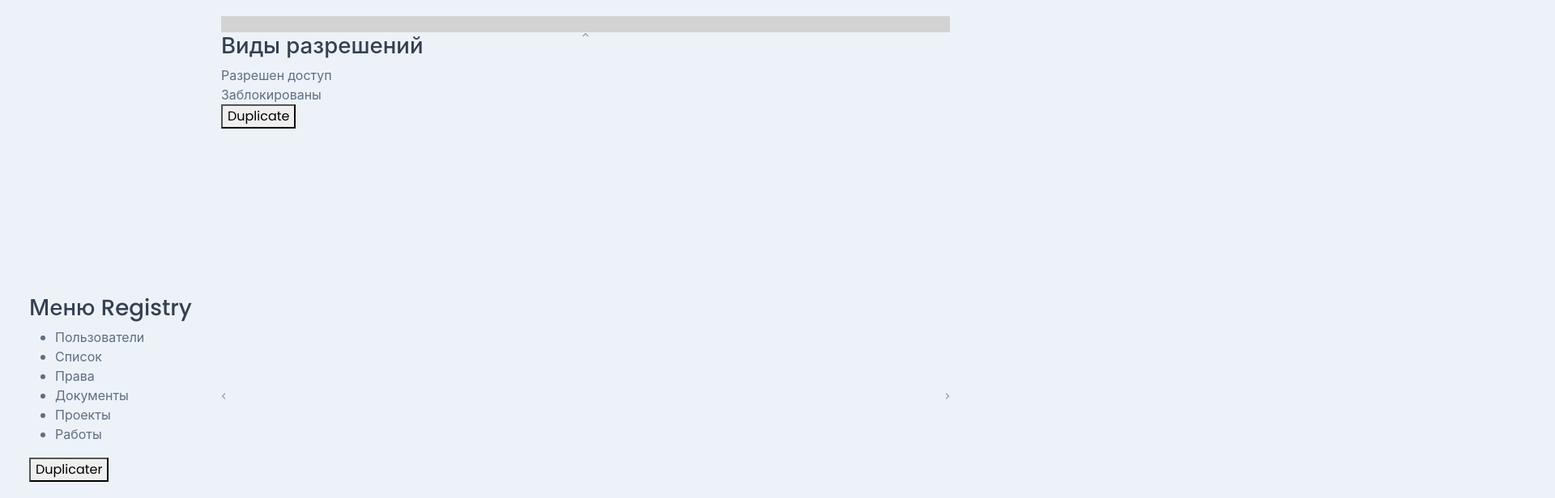
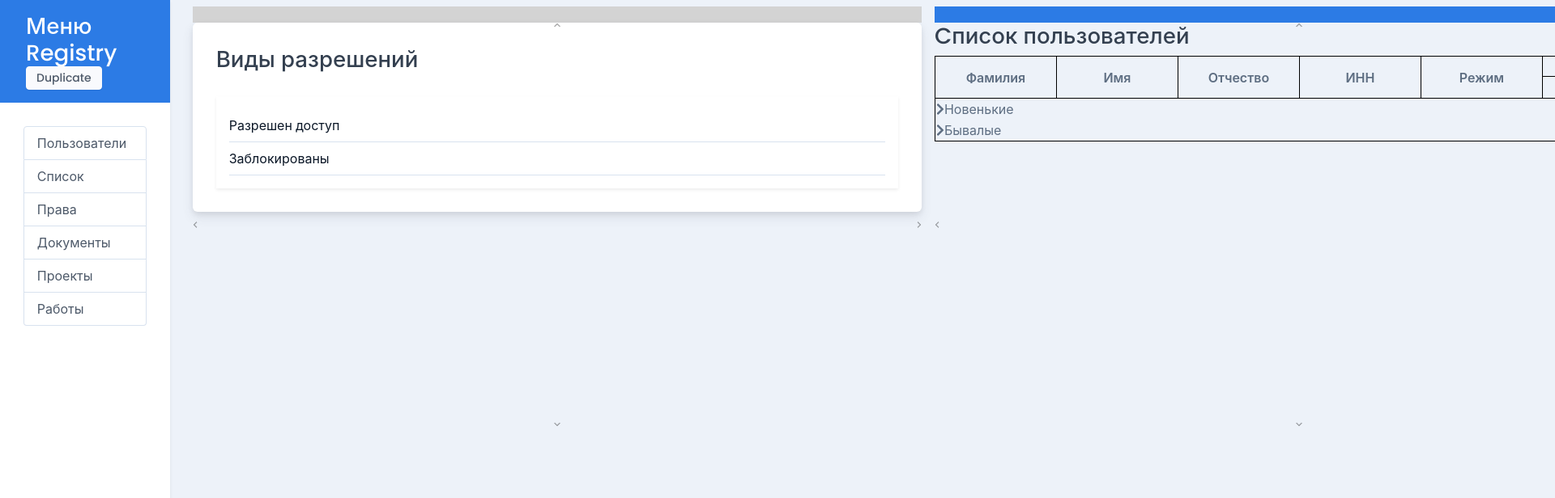
Before and after one commit to Mayagozel01/FalconApp, a React (Vite) app: page / in a window 1280 px wide. Shown: the top 616 px of the page at 81% size, 1920 px wide, since content can reach past the window. Built offline with nearby package versions, Linux system fonts and the light colour scheme.

Commit message:
added some template styles

```diff
--- /dev/null
+++ b/src/entities/components/Actions.tsx
@@ -0,0 +1,22 @@
+import {
+    faChevronDown,
+    faChevronRight,
+    faEdit,
+    faTrashAlt,
+  } from "@fortawesome/free-solid-svg-icons";
+  import { Button } from "react-bootstrap";
+
+import { FontAwesomeIcon } from "@fortawesome/react-fontawesome";
+
+// Actions component for edit and delete buttons
+const Actions = () => (
+    <div className="end-0 top-50 pe-3 translate-middle-y hover-actions">
+      <Button variant="light" size="sm" className="border-300 me-1 text-600">
+        <FontAwesomeIcon icon={faEdit} />
+      </Button>
+      <Button variant="light" size="sm" className="border-300 text-600">
+        <FontAwesomeIcon icon={faTrashAlt} />
+      </Button>
+    </div>
+  );
+  export default Actions;
--- a/src/entities/layouts/Card.tsx
+++ b/src/entities/layouts/Card.tsx
@@ -6,73 +6,30 @@ import {
 } from "@fortawesome/free-solid-svg-icons";
 import { FontAwesomeIcon } from "@fortawesome/react-fontawesome";
 import { useVirtualizer } from "@tanstack/react-virtual";
-import React, { useMemo, useRef, useState } from "react";
-import { Button } from "react-bootstrap";
+import React, { useMemo, useRef, useState, useCallback } from "react";
 import { useDispatch } from "react-redux";
 import { addLayout } from "../../widgets/layouts-manager/layoutsSlice";
-
-// Actions component for edit and delete buttons
-const Actions = () => (
-  <div className="end-0 top-50 pe-3 translate-middle-y hover-actions">
-    <Button variant="light" size="sm" className="border-300 me-1 text-600">
-      <FontAwesomeIcon icon={faEdit} />
-    </Button>
-    <Button variant="light" size="sm" className="border-300 text-600">
-      <FontAwesomeIcon icon={faTrashAlt} />
-    </Button>
-  </div>
-);
-
-const groupHeaders = (headers) => {
-  const groups = new Map();
-
-  headers.forEach((header) => {
-    const { id, parentId } = header;
-
-    if (!parentId) {
-      // Создаем или обновляем группу для родительского заголовка
-      const group = groups.get(id) || { parent: null, children: [] };
-      group.parent = header;
-      groups.set(id, group);
-    } else {
-      // Создаем или обновляем группу для дочернего заголовка
-      const group = groups.get(parentId) || { parent: null, children: [] };
-      group.children.push(header);
-      groups.set(parentId, group);
-    }
-  });
-
-  return Array.from(groups.values());
-};
-
-const groupRows = (rows) => {
-  const rowMap = new Map();
-  rows.forEach((row) => rowMap.set(row.id, { ...row, children: [] }));
-  rows.forEach((row) => {
-    if (row.parentId && rowMap.has(row.parentId)) {
-      rowMap.get(row.parentId).children.push(rowMap.get(row.id));
-    }
-  });
-  return Array.from(rowMap.values()).filter((row) => !row.parentId);
-};
+import Actions from "entities/components/Actions";
+import { groupHeaders, groupRows } from "entities/utils/dataGrouping";
 
 const ChildRowsVirtualized = ({ children, dispatch, onCellClick, headers }) => {
   const parentRef = useRef(null);
 
   const rowVirtualizer = useVirtualizer({
     count: children.length,
-    estimateSize: () => 60, // Estimated height of each row
+    estimateSize: () => 60,
     getScrollElement: () => parentRef.current,
-    overscan: 15, // Number of rows to render outside the visible area
+    overscan: 15,
   });
 
+  const handleChildRowClick = useCallback((child) => {
+    const cellData = { ...child, name: "ClickedCellComponent", headers };
+    dispatch(addLayout(cellData));
+    onCellClick(cellData);
+  }, [dispatch, onCellClick, headers]);
+
   return (
-    <tr>
-      <td
-        //colSpan="100%"
-        className="m-0 p-0 "
-      >
-        <div ref={parentRef}>
+    <tbody ref={parentRef}>
       <div
         style={{
           height: `${rowVirtualizer.getTotalSize()}px`,
@@ -91,12 +48,7 @@ const ChildRowsVirtualized = ({ children, dispatch, onCellClick, headers }) => {
                 transform: `translateY(${virtualRow.start}px)`,
                 width: "100%",
               }}
-                  onClick={() => {
-                    const cellData = { ...child, name: "ClickedCellComponent", headers };
-                    console.log(cellData);
-                    dispatch(addLayout(cellData));
-                    onCellClick(cellData);
-                  }}
+              onClick={() => handleChildRowClick(child)}
             >
               {child.cells.map((cell, idx) => (
                 <td
@@ -111,16 +63,11 @@ const ChildRowsVirtualized = ({ children, dispatch, onCellClick, headers }) => {
                   {cell.value}
                 </td>
               ))}
-                  <td className="w-auto" style={{ border: "1px solid black" }}>
-                    <Actions />
-                  </td>
             </tr>
           );
         })}
       </div>
-        </div>
-      </td>
-    </tr>
+    </tbody>
   );
 };
 
@@ -128,35 +75,36 @@ const Card = ({ content }) => {
   const [expandedRows, setExpandedRows] = useState({});
   const [clickedCell, setClickedCell] = useState(null);
   const dispatch = useDispatch();
+  const headers = content.structure.header;
 
-  // Toggle expanded state for a row
-  const toggleExpanded = (rowId) => {
+  const toggleExpanded = useCallback((rowId) => {
     setExpandedRows((prev) => ({
       ...prev,
       [rowId]: !prev[rowId],
     }));
-  };
-  const handleCellClick = (cellData) => {
+  }, []);
+
+  const handleCellClick = useCallback((cellData) => {
     setClickedCell({
       ...cellData,
-    headers})
-  };
-  const headers = content.structure.header;
+      headers,
+    });
+  }, [headers]);
+
   const groupedHeaders = useMemo(() => groupHeaders(headers), [headers]);
   const groupedRows = useMemo(
     () => groupRows(content.structure.rows),
     [content.structure.rows]
   );
 
+  const handleParentRowClick = useCallback((rowId) => {
+    toggleExpanded(rowId);
+  }, [toggleExpanded]);
+
   return (
-    <div style={{ width: "100%", height: "auto" }}>
+    <div style={{ width: "100%", height: "auto" }} className="">
       <h3>{content.structure.tableName}</h3>
-      <table
-        //hover
-        //bordered
-        //responsive
-        style={{ border: "1px solid black", width: "100%" }}
-      >
+      <table style={{ border: "1px solid black", width: "100%" }}>
         <thead>
           <tr>
             {groupedHeaders.map((group, index) => (
@@ -192,11 +140,10 @@ const Card = ({ content }) => {
         <tbody>
           {groupedRows.map((row) => (
             <React.Fragment key={row.id}>
-              {/* Render parent row */}
               <tr>
                 <td
                   colSpan={groupedHeaders.length}
-                  onClick={() => toggleExpanded(row.id)}
+                  onClick={() => handleParentRowClick(row.id)}
                 >
                   {row.children.length > 0 && (
                     <FontAwesomeIcon
@@ -207,12 +154,7 @@ const Card = ({ content }) => {
                   )}
                   {row.cells[0].value}
                 </td>
-                <td>
-                  <Actions />
-                </td>
               </tr>
-
-              {/* Render virtualized child rows if expanded */}
               {expandedRows[row.id] && (
                 <ChildRowsVirtualized
                   children={row.children}
@@ -225,16 +167,6 @@ const Card = ({ content }) => {
           ))}
         </tbody>
       </table>
-
-      <div className="d-flex justify-content-between mt-2">
-        <button
-          onClick={() => dispatch(addLayout(content))}
-          className="btn btn-primary"
-        >
-          Duplicate
-        </button>
-        <button className="btn btn-secondary">Add 2 Rows</button>
-      </div>
     </div>
   );
 };
--- a/src/entities/layouts/MainLayout.tsx
+++ b/src/entities/layouts/MainLayout.tsx
@@ -1,6 +1,6 @@
 import React from "react";
 import { ReactNode } from "react";
-import { Navbar } from "react-bootstrap";
+
 
 type MainLayoutProps = {
   children: ReactNode;
@@ -8,8 +8,8 @@ type MainLayoutProps = {
 
 export const MainLayout = ({ children }: MainLayoutProps) => {
   return (
-    <Navbar variant="light" expand="lg">
+    <>
       {children}
-    </Navbar>
+    </>
   );
 };
--- a/src/entities/layouts/Permission.tsx
+++ b/src/entities/layouts/Permission.tsx
@@ -1,26 +1,37 @@
 import React from "react";
 import { useDispatch } from "react-redux";
+import { Card, Button } from "react-bootstrap";
 import { addLayout } from "../../widgets/layouts-manager/layoutsSlice";
 
-const Permission = ({ ...rest }) => {
+const Permission = ({ title, content, ...rest }) => {
   const dispatch = useDispatch();
-  console.log(rest);
+
   const handleDuplicate = () => {
-    dispatch(addLayout(rest)); // Создаем копию props перед отправкой
+    dispatch(addLayout({ title, content, ...rest }));
   };
-  console.log("Permission props:", rest);
+
+  if (!content?.structure?.rows?.length) {
+    return <div className="text-muted p-3">No permission data available</div>;
+  }
+
   return (
-    <div>
-      <h3>{rest.title?.value}</h3>
-      {rest.content?.structure.rows?.map((row) => (
-        <div key={row.id}>
-          {row.cells.map((cell, index) => (
-            <span key={index}>{cell?.value} </span>
-          ))}
-        </div>
-      ))}
-      <button onClick={handleDuplicate}>Duplicate</button>
-    </div>
+    <Card className="p-4">
+      <h3 className="mb-4">{title?.value || "Permission"}</h3>
+      <div className="p-3 shadow-sm">
+        {content.structure.rows.map((row) => (
+          <div
+            key={row.id}
+            className="border-bottom py-2 d-flex flex-wrap align-items-center"
+          >
+            {row.cells.map((cell, idx) => (
+              <span key={idx} className="me-3 text-dark">
+                {cell?.value}
+              </span>
+            ))}
+          </div>
+        ))}
+      </div>
+    </Card>
   );
 };
 
--- a/src/entities/layouts/Registry.tsx
+++ b/src/entities/layouts/Registry.tsx
@@ -1,51 +1,77 @@
 import { useDispatch } from "react-redux";
 import { addLayout } from "../../widgets/layouts-manager/layoutsSlice";
+import { Navbar, Container, Row, Col, Button } from "react-bootstrap";
 
 const Registry = ({ ...rest }) => {
-  // if (!rest.content?.structure?.rows || !rest.content?.structure?.header) {
-  //   return <div>No data to display</div>; // Обработка отсутствия данных
-  // }
   const dispatch = useDispatch();
+
   const handleDuplicate = () => {
-    dispatch(addLayout(rest)); // Создаем копию props перед отправкой
+    dispatch(addLayout(rest));
   };
-  console.log("REgis props:", rest);
+
+  const { content, title } = rest;
+  const { structure } = content || {};
+  const { rows = [], header = [], view = "table" } = structure || {};
+
+  if (!rows.length || !header.length) {
+    return <div className="text-center p-4">No data to display</div>;
+  }
+
   return (
-    <div>
-      <h3>{rest.title.value} Registry</h3>
-      {rest.content.structure.view === "table" && ( // Отображаем таблицу только если view === 'table'
-        <table>
-          <thead>
+    <div className=" vh-100 bg-white shadow-sm">
+      <Navbar variant="light" bg="primary" expand="sm" className="py-3">
+        <Container fluid>
+          <Row className="w-100 align-items-center">
+            <Col>
+              <h3 className="text-white m-0">{title?.value} Registry</h3>
+            </Col>
+            <Col xs="auto">
+              <Button variant="light" size="sm" onClick={handleDuplicate}>
+                Duplicate
+              </Button>
+            </Col>
+          </Row>
+        </Container>
+      </Navbar>
+
+      <div className="flex-grow-1 p-4 overflow-auto">
+        {view === "table" && (
+          <div className="table-responsive">
+            <table className="table table-bordered table-striped ">
+              <thead className="table-primary">
                 <tr>
-              {rest.content.structure.header.map((header) => (
-                <th key={rest.header.id}>{rest.header.title}</th>
+                  {header.map((h) => (
+                    <th key={h.id}>{h.title}</th>
                   ))}
                 </tr>
               </thead>
               <tbody>
-            {rest.content.structure.rows.map((row) => (
+                {rows.map((row) => (
                   <tr key={row.id}>
-                {row.cells.map((cell, index) => (
-                  <td key={index}>{cell?.value}</td>
+                    {row.cells.map((cell, idx) => (
+                      <td key={idx}>{cell?.value}</td>
                     ))}
                   </tr>
                 ))}
               </tbody>
             </table>
+          </div>
         )}
-      {rest.content.structure.view === "list" && ( // Отображаем список только если view === 'list'
-        <ul>
-          {rest.content.structure.rows.map((row) => (
-            <li key={row.id}>
-              {row.cells.map((cell, index) => (
-                <span key={index}>{cell?.value} </span>
+
+        {view === "list" && (
+          <ul className="list-group">
+            {rows.map((row) => (
+              <li key={row.id} className="list-group-item">
+                {row.cells.map((cell, idx) => (
+                  <span key={idx} className="me-2">
+                    {cell?.value}
+                  </span>
                 ))}
               </li>
             ))}
           </ul>
         )}
-
-      <button onClick={handleDuplicate}>Duplicater</button>
+      </div>
     </div>
   );
 };
--- /dev/null
+++ b/src/entities/utils/dataGrouping.ts
@@ -0,0 +1,58 @@
+interface Header {
+    id: string;
+    parentId?: string;
+    title: string;
+    // Другие свойства заголовка, если есть
+  }
+
+  interface GroupedHeader {
+    parent: Header | null;
+    children: Header[];
+  }
+
+  interface Cell {
+    value: any;
+    // Другие свойства ячейки, если есть
+  }
+
+  interface Row {
+    id: string;
+    parentId?: string;
+    cells: Cell[];
+    // Другие свойства строки, если есть
+  }
+
+  interface GroupedRow extends Row {
+    children: GroupedRow[];
+  }
+
+  export const groupHeaders = (headers: Header[]): GroupedHeader[] => {
+    const groups = new Map<string, GroupedHeader>();
+
+    headers.forEach((header) => {
+      const { id, parentId } = header;
+
+      if (!parentId) {
+        const group = groups.get(id) || { parent: null, children: [] };
+        group.parent = header;
+        groups.set(id, group);
+      } else {
+        const group = groups.get(parentId) || { parent: null, children: [] };
+        group.children.push(header);
+        groups.set(parentId, group);
+      }
+    });
+
+    return Array.from(groups.values());
+  };
+
+  export const groupRows = (rows: Row[]): GroupedRow[] => {
+    const rowMap = new Map<string, GroupedRow>();
+    rows.forEach((row) => rowMap.set(row.id, { ...row, children: [] }));
+    rows.forEach((row) => {
+      if (row.parentId && rowMap.has(row.parentId)) {
+        (rowMap.get(row.parentId) as GroupedRow).children.push(rowMap.get(row.id) as GroupedRow);
+      }
+    });
+    return Array.from(rowMap.values()).filter((row) => !row.parentId);
+  };
--- a/src/widgets/layouts-manager/LayoutContainer.tsx
+++ b/src/widgets/layouts-manager/LayoutContainer.tsx
@@ -1,13 +1,13 @@
-import { MainLayout } from "entities/layouts/MainLayout";
 import { Suspense } from "react";
 import Draggable from "react-draggable";
-import { useDispatch } from "react-redux";
+import { useDispatch, useSelector } from "react-redux";
 import { Resizable } from "react-resizable";
 import { componentsMap } from "widgets/layouts-manager/configs/layoutConfig";
 import { LAYOUT_ORDER } from "widgets/layouts-manager/constants";
-import { updateLayout } from "widgets/layouts-manager/layoutsSlice";
+import { updateLayout,toggleLayoutActive} from "widgets/layouts-manager/layoutsSlice";
 import { UILayout } from "widgets/layouts-manager/types/ui-layout";
 import "./DraggableResizable.css";
+
 
 type LayoutProps = {
   layout: UILayout;
@@ -16,6 +16,10 @@ type LayoutProps = {
 
 export const LayoutContainer = ({ layout, index }: LayoutProps) => {
   const dispatch = useDispatch();
+
+  const isActive = useSelector((state: any) =>
+  state.layouts.layouts.find((l: UILayout) => l.id === layout.id)?.isActive
+);
 
   const onResizeHandler = (_, { size }) => {
     if (size.width !== layout.width || size.height !== layout.height) {
@@ -29,26 +33,41 @@ export const LayoutContainer = ({ layout, index }: LayoutProps) => {
       );
     }
   };
+  const handleSetActive = () => {
+    dispatch(toggleLayoutActive(layout.id));
+  };
+
 
   const LayoutComponent =
     componentsMap[layout.name] || (() => <div>Component not found</div>);
 
+  const handleStyle = {
+    padding: "10px",
+    cursor: "move",
+    backgroundColor: isActive ? "rgb(44, 123, 229)" : "lightgray", // Default light gray
+    color: isActive ? "white" : "black", // Optional: Adjust text color
+  };
+
+
   if (layout.order === LAYOUT_ORDER.MAIN) {
     return (
-      <MainLayout>
+      <div className="vh-100" style={{display:"inline-block"}}>
         <LayoutComponent {...layout} />
-      </MainLayout>
+  </div>
     );
   }
 
   return (
-    <Draggable handle=".handle" key={layout.id}>
-    <div style={{ display: "inline-block" }}>
-      <div className="handle" style={{ padding: "10px", backgroundColor: "lightgray", cursor: "move" }}>
+    <Draggable handle=".handle" key={layout.id}
+    defaultPosition={{ x: 20, y:0 }} >
+    <div style={{ display: "inline-block" }} className="m-2">
+      <div className="handle" style={handleStyle}
+       onClick={handleSetActive}
+      >
       </div>
       <Resizable
         width={layout.width || 200}
-        height={layout.height || 900}
+        height={layout.height || 500}
         onResize={onResizeHandler}
         resizeHandles={["s", "e", "w", "n"]}
       >
@@ -56,7 +75,7 @@ export const LayoutContainer = ({ layout, index }: LayoutProps) => {
           className="draggable-resizable-container"
           style={{
             width: `${layout.width || 900}px`,
-            height: `${layout.height || 900}px`,
+            height: `${layout.height || 500}px`,
           }}
         >
           <Suspense fallback={<div>Loading...</div>}>
--- a/src/widgets/layouts-manager/LayoutManager.tsx
+++ b/src/widgets/layouts-manager/LayoutManager.tsx
@@ -11,14 +11,7 @@ export const LayoutManager = () => {
   }
 
   return (
-    <div
-      style={{
-        display: "flex",
-        flexWrap: "wrap",
-        gap: "20px",
-        padding: "20px",
-      }}
-    >
+    <div style={{display:'flex'}}>
       {layouts.map((layout, index) => (
         <LayoutContainer layout={layout} index={index} />
       ))}
--- a/src/widgets/layouts-manager/types/ui-layout.ts
+++ b/src/widgets/layouts-manager/types/ui-layout.ts
@@ -1,7 +1,8 @@
 import { Layout } from "entities/layouts/types/layout";
 
 export type UILayout = Layout & {
-  id: number;
+  id: string;
+
   width: number;
   height: number;
   x: number;
```
Also changed, not shown: src/widgets/layouts-manager/layoutsSlice.ts (+17 -1 lines). Lines whose indentation alone changed are shown as unchanged.
